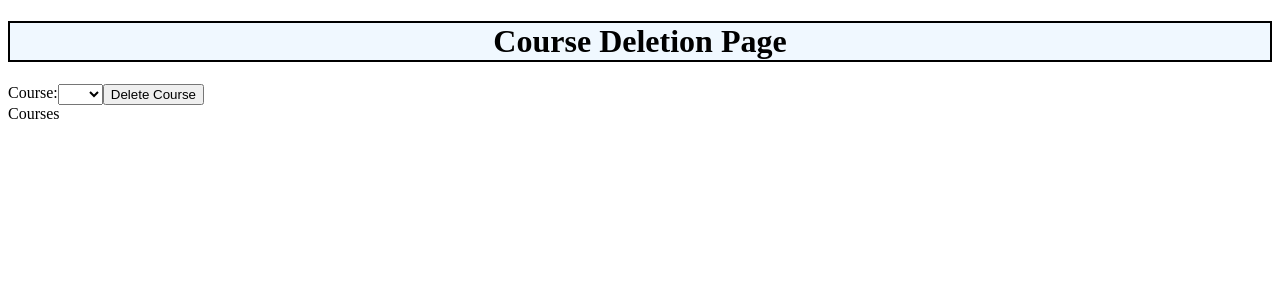
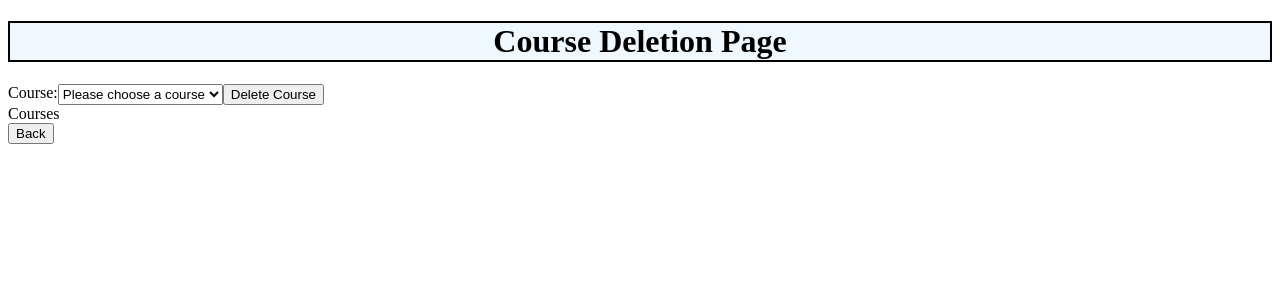
Before and after one commit to ale202008/TASchedulerApp, a Django app: page /DeleteCoursePage/ in a window 1280 px wide. Shown: the top 300 px of the page. Run offline with Django 4.2, Linux system fonts and the light colour scheme; data comes from the database, SQL or seed files in the repository.

Commit message:
delete page stuff

```diff
--- a/TASchedulerWebApp/models.py
+++ b/TASchedulerWebApp/models.py
@@ -42,12 +42,10 @@ class User(AbstractBaseUser, PermissionsMixin):
     def get_short_name(self):
         return self.first_name
 
-
 class Course(models.Model):
     id = models.CharField(max_length=12, primary_key=True)
     name = models.CharField(max_length=200)
     Instructor = models.ManyToManyField(User, blank=True)
-    Sections = models.ForeignKey('Section', blank=True, null=True, on_delete=models.CASCADE)
-
 class Section(models.Model):
     id = models.CharField(max_length=150, unique=True, primary_key=True)
+    Course = models.ForeignKey(Course, null=True, on_delete=models.CASCADE)
--- a/TASchedulerWebApp/views.py
+++ b/TASchedulerWebApp/views.py
@@ -128,7 +128,7 @@ class CoursePage(View):
 
 class AddCoursePage(View):
     def get(self, request):
-        return render(request, "AddCoursePage.html", {"message": ""})
+        return render(request, "AddCoursePage.html")
 
     def post(self, request):
         name = request.POST.get('CourseName','')
@@ -140,9 +140,8 @@ class AddCoursePage(View):
             if (name != '' and number != ''):
                 newcourse = Course.objects.create(id=number, name=name)
                 newcourse.save()
-                courselist = list(Course.objects.all())
-                return render(request, "CoursePage.html", {"Courses": courselist, "message": "course created."})
-            courselist = list(Course.objects.all())
+                courses = list(Course.objects.all())
+                return render(request, "CoursePage.html", {"Courses": courses, "message": "course created."})
             return render(request, "AddCoursePage.html", {"message": "course not created."})
 
 
@@ -166,33 +165,52 @@ class DeleteCoursePage(View):
 
 class Sections(View):
     def get(self,request):
-        return render(request, "SectionPage.html")
+        courses = list(Course.objects.all())
+        return render(request, "SectionPage.html", {"Courseoptions":courses})
 
     def post(self,request):
         todo = request.POST.get('chosen')
-        if(todo == "Show Sections"):
-            name = request.POST.get('CourseName')
-            number = request.POST.get('CourseNumber')
+        #goes back directory page
+        if todo == "Back":
+            return redirect('directory')
+        #displays sections for a course
+        if todo == "Show Sections":
+            number = request.POST.get('show section')
             try:
-                course = Course.objects.get(id=number, name=name)
-                sections = list(course.Sections.all())
-                return render(request, "SectionPage.html", {"Sections":sections})
+                course = Course.objects.get(id=number)
+                sections = list(Section.objects.filter(Course=course))
+                courses = list(Course.objects.all())
+
+                #checks if course has any sections
+                if sections.__len__() == 0:
+                    return render(request, "SectionPage.html", {"message":"No section for this course", "Sections": sections, "Courseoptions": courses})
+
+                return render(request, "SectionPage.html", {"Sections":sections, "Courseoptions": courses})
             except:
-                return render(request, "SectionPage.html", {"message":"Course doesn't exist or has no sections"})
+                courses = list(Course.objects.all())
+                return render(request, "SectionPage.html", {"message":"Course doesn't exist or has no sections", "Courseoptions": courses})
+        #creates a section
         else:
-            name = request.POST.get('CourseName')
-            number = request.POST.get('CourseNumber')
-            sectionnumber = request.POST.get('SectionNumber')
-            if(sectionnumber == ""): return render(request, "SectionPage.html", {"message1":"Section Name blank"})
+            number = request.POST.get('create section', '')
+            sectionnumber = request.POST.get('SectionNumber', '')
+
+            courses = list(Course.objects.all())
+            if sectionnumber == "": return render(request, "SectionPage.html", {"message1": "Section Number blank", "Courseoptions": courses})
+
             try:
-                course = Course.objects.get(id=number, name=name)
+                course = Course.objects.get(id=number)
+
                 try:
-                    course.Sections.get(number=sectionnumber)
-                    sections = list(course.Sections.all())
-                    return render(request, "SectionPage.html",{"message1":"Section exists", "Sections":sections})
+                    Section.objects.get(id=sectionnumber, Course=course)
+                    sections = list(Section.objects.filter(Course=course))
+                    return render(request, "SectionPage.html",{"message1":"Section exists", "Sections":sections, "Courseoptions": courses})
                 except:
-                    course.Sections.create(name=sectionnumber)
-                    sections = list(course.Sections.all())
-                    return render(request, "SectionPage.html", {"message1":"Section Added", "Sections":sections})
+                    newsection = Section.objects.create(id=sectionnumber, Course=course)
+                    newsection.save()
+
+                    sections = list(Section.objects.filter(Course=course))
+                    courses = list(Course.objects.all())
+                    return render(request, "SectionPage.html", {"message1":"Section Added", "Sections":sections, "Courseoptions": courses})
             except:
-                return render(request, "SectionPage.html", {"message1":"Course doesn't exist or has no sections"})
+                courses = list(Course.objects.all())
+                return render(request, "SectionPage.html", {"message1":"Course doesn't exist", "Courseoptions": courses})
--- a/templates/DeleteCoursePage.html
+++ b/templates/DeleteCoursePage.html
@@ -11,10 +11,11 @@
 {{ message }}
 <form action="/DeleteCoursePage/" method="post">
     {% csrf_token %}
-    <label>Course:</label><select>
-        <option name="chosen" value=""></option>
+    <label>Course:</label>
+    <select name="chosen">
+        <option value="">Please choose a course</option>
         {% for course in Courseoptions %}
-        <option name="chosen" value="{{ course.id }}">{{ course.id }}</option>
+        <option value="{{ course.id }}">{{ course.id }}</option>
         {% endfor %}
     </select>
     <input type="submit" value="Delete Course">
@@ -24,5 +25,8 @@
     <br>{{ i.id }}
     {{ i.name }}
 {% endfor %}
+<form action="/DeleteCoursePage/" method="post">
+    <span><input type="submit" name="chosen" value="Back"></span>
+</form>
 </body>
 </html>
```
Also changed, not shown: templates/SectionPage.html (+16 -6 lines).
